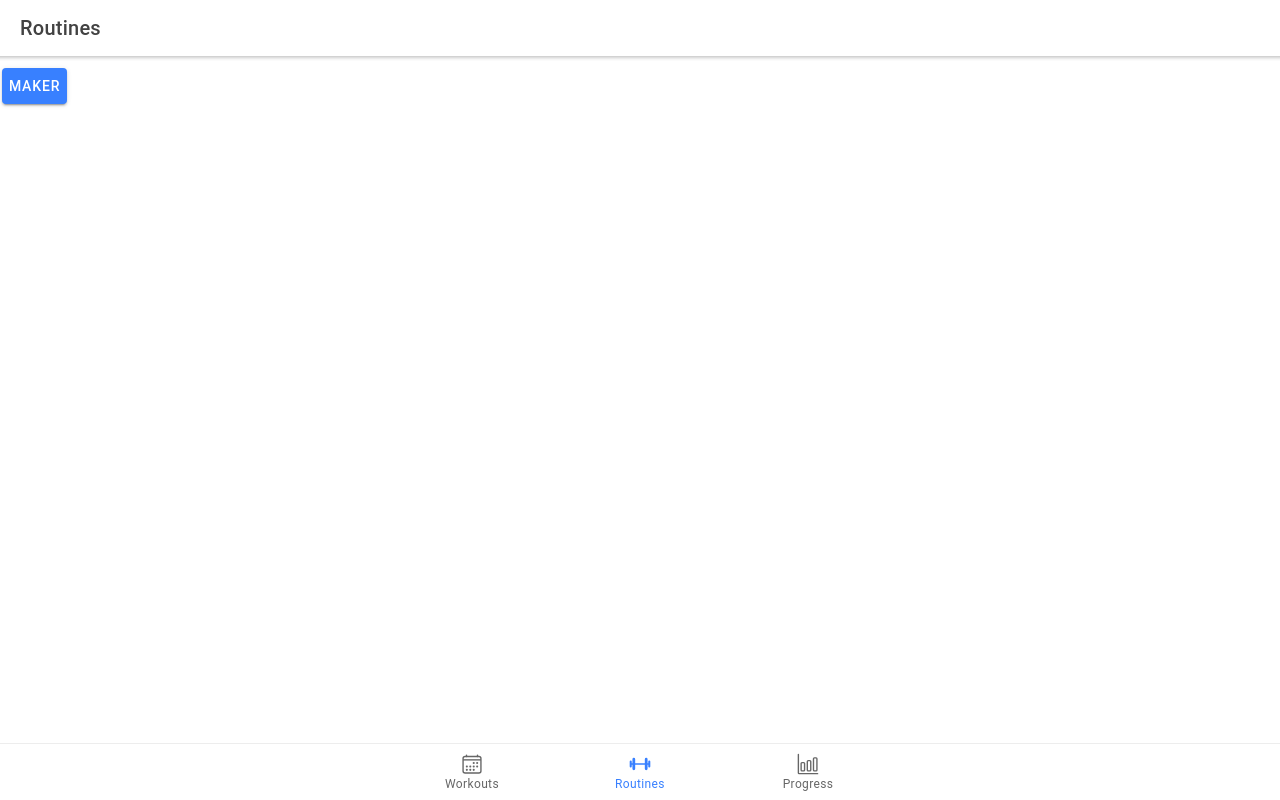
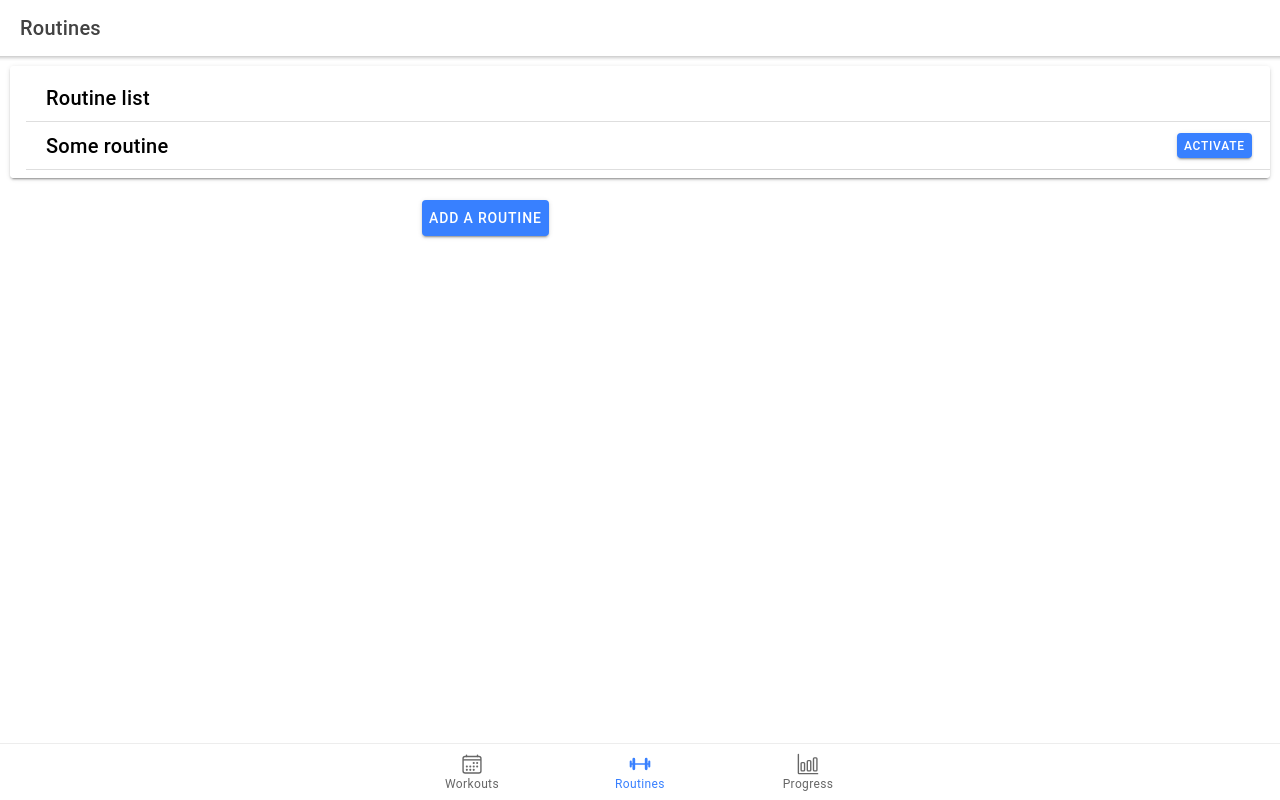
Before and after one commit to kevin-pietruszka/FlexBros, a React (Create React App) app: page /tab2 in a window 1280 px wide. Built offline with nearby package versions, Linux system fonts and the light colour scheme.

Commit message:
centered add routine button

```diff
--- a/src/pages/Routines.tsx
+++ b/src/pages/Routines.tsx
@@ -1,4 +1,4 @@
-import { IonContent, IonHeader, IonPage, IonTitle, IonToolbar, IonList, IonButton } from '@ionic/react';
+import { IonContent, IonHeader, IonPage, IonTitle, IonToolbar, IonList, IonButton, IonCard, IonItem } from '@ionic/react';
 import ExploreContainer from '../components/ExploreContainer';
 
 const Routines: React.FC = () => {
@@ -20,8 +20,19 @@ const Routines: React.FC = () => {
             <IonTitle size="large">Routines</IonTitle>
           </IonToolbar>
         </IonHeader>
+        <IonCard>
+          <IonList>
+            <IonItem>
+              <IonTitle>Routine list</IonTitle>
+            </IonItem>
+            <IonItem>
+              <IonTitle>Some routine</IonTitle>
+              <IonButton id="activate_button">Activate</IonButton>
+            </IonItem>
+          </IonList>
+        </IonCard>
         <IonList>
-            <IonButton routerLink="\RoutineMaker">Maker</IonButton>
+            <IonButton id="add_route_button" routerLink="\RoutineMaker">Add a routine</IonButton>
         </IonList>
       </IonContent>
     </IonPage>
```
